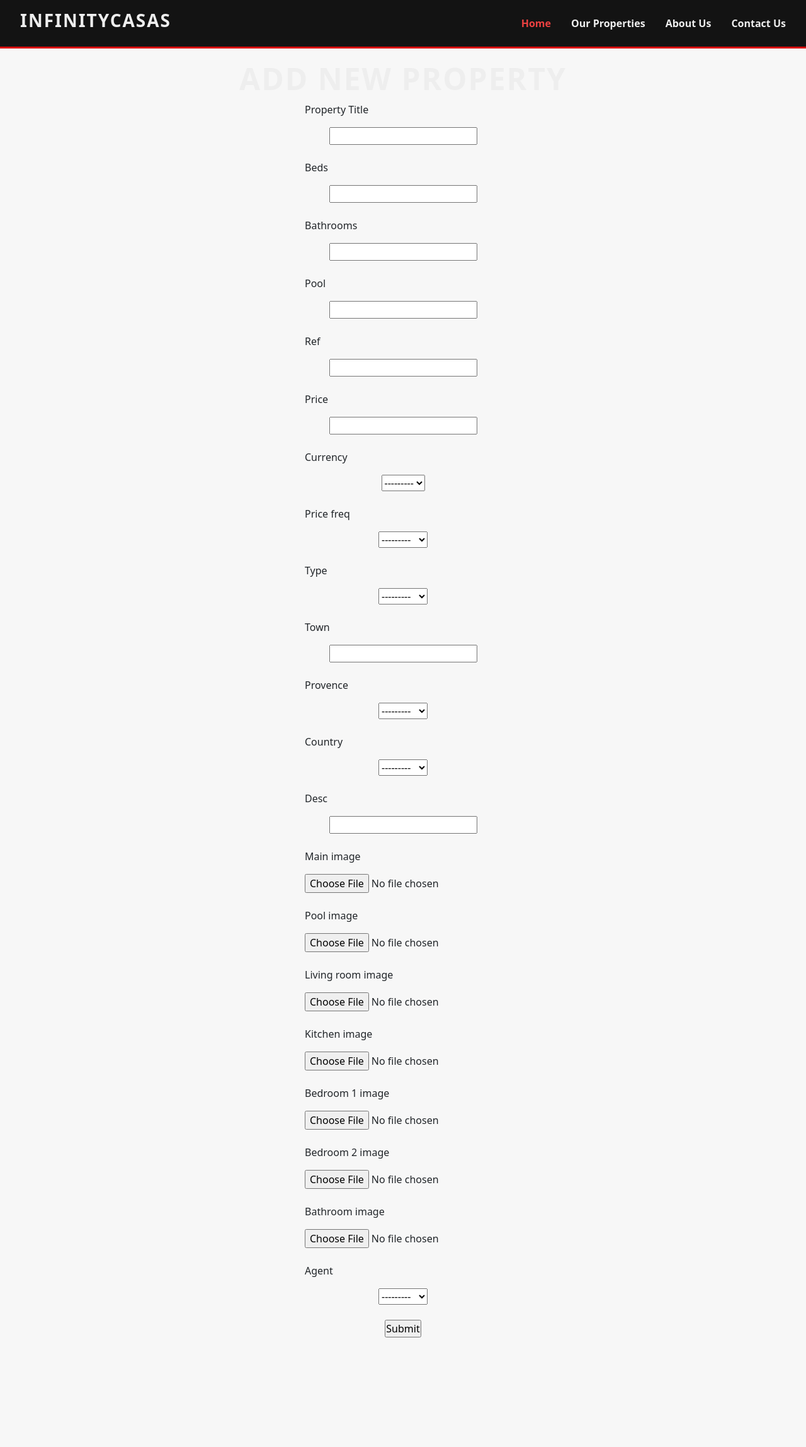
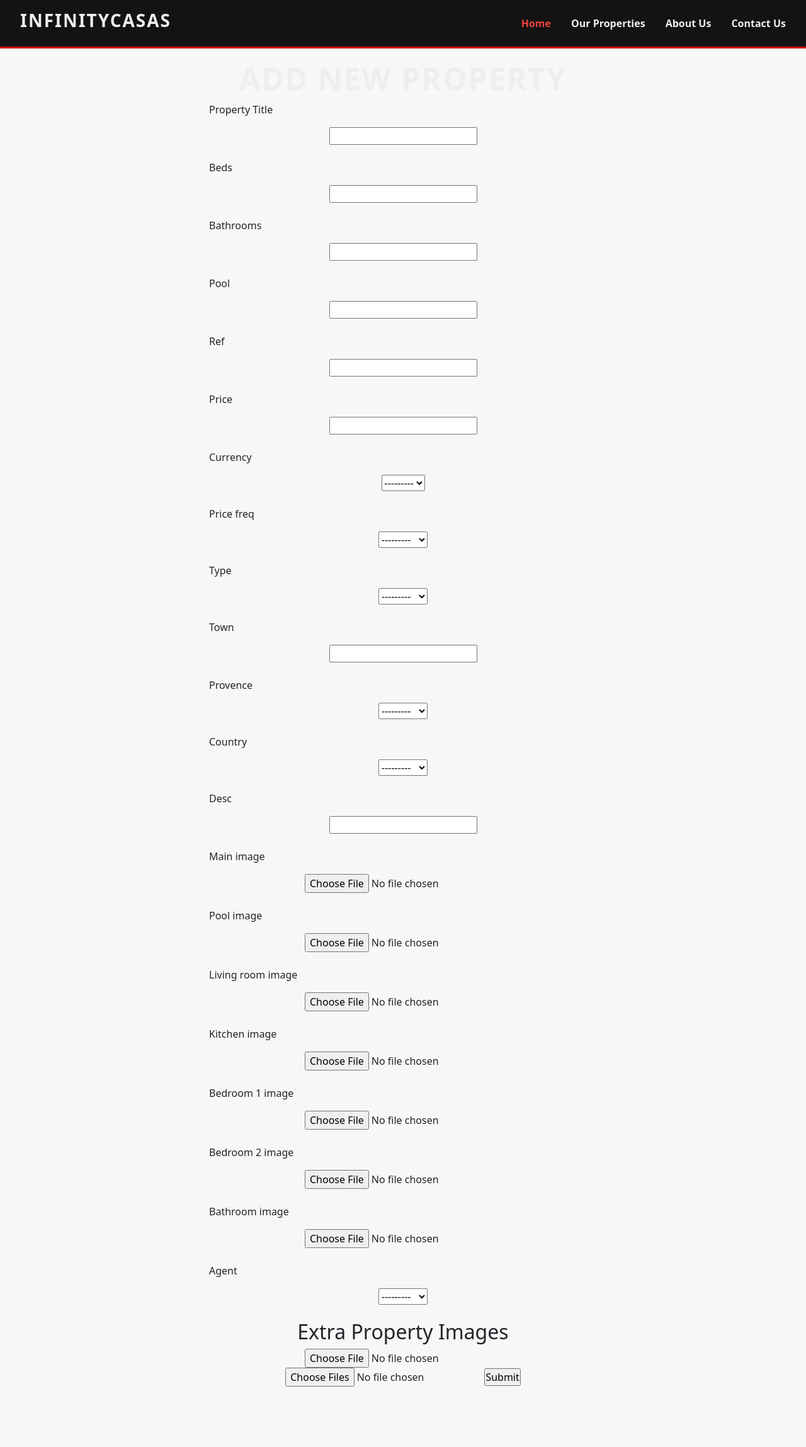
Before and after one commit to danielclements/infinity-casas, a Django app: page /all-properties/add_property in a window 1280 px wide. Shown: the whole page at 63% size. Before the commit the page ends 2124 px from the top, so only its background shows below. Run offline with Django 3.2, Linux system fonts and the light colour scheme; tables that the repository leaves empty hold one stand-in row (values such as "Sample post"); some libraries are stand-ins or nearby versions.

Commit message:
added extra images form to capture all other images linked to the porperty form, created association via property.ref stored under ID in the extra_images model

```diff
--- a/properies/forms.py
+++ b/properies/forms.py
@@ -14,13 +14,13 @@ class add_property_form(forms.ModelForm):
 
         }
 
-# class image_form(forms.ModelForm):
-#     image = forms.ImageField(
-#         label="Image",
-#         widget=forms.ClearableFileInput(attrs={"multiple": True}),
-#     )
-#     class Meta:
-#         model = property_image,
-#         fields = ("extra_images",)
+class image_form(forms.ModelForm):
+    image = forms.ImageField(
+        label="Image",
+        widget=forms.ClearableFileInput(attrs={"multiple": True}),
+    )
+    class Meta:
+        model = property_image
+        fields = ("extra_image",)
 
 form = add_property_form()
--- a/properies/templates/properies/create_property.html
+++ b/properies/templates/properies/create_property.html
@@ -19,6 +19,11 @@ New Project
               {% for form in fullForm %}
                 <p class="label-class">{{ form.label }}</p>{{ form }}<br><br>
               {% endfor %}
+              <h2> Extra Property Images</h2>
+              {{ imageForm.management_form }}
+              {% for test in imageForm %}
+                  {{ test }}
+              {% endfor %}
               <input type="submit">
             </form>
 
--- a/properies/views.py
+++ b/properies/views.py
@@ -1,12 +1,14 @@
 from audioop import reverse
 from importlib.metadata import files
+from django.contrib import messages
+
 from multiprocessing import context
 from django.http import HttpResponseRedirect
 from django.shortcuts import render
 from django.db.models import Q
 from django.contrib import messages
 
-from properies.forms import add_property_form
+from properies.forms import add_property_form, image_form
 from .models import property, property_image
 from django.core.files.uploadedfile import SimpleUploadedFile
 
@@ -31,15 +33,19 @@ def allProperties(request):
 def add_property(request):
     if request.method == "POST":
         fullForm = add_property_form(request.POST, request.FILES)
-        # files = request.Files.getlist("image")
+        files = request.FILES.getlist("image")
         if fullForm.is_valid():
             f = fullForm.save(commit=False)
             f.save()
-            # for i in files:
-            #     property_image.create(property)
-            # return render(request, "properies/create_property.html", {"form": form})
+            for i in files:
+                property_image.objects.create(ID=f, extra_image=i)
+                messages.success(request, "New property Added")
+            return render(request, "home/index.html")
+        else:
+            print(fullForm.errors)
 
     else:
         fullForm = add_property_form()
+        imageForm = image_form()
 
-    return render(request, "properies/create_property.html", {"fullForm": fullForm})
+    return render(request, "properies/create_property.html", {"fullForm": fullForm, "imageForm": imageForm} )
```
